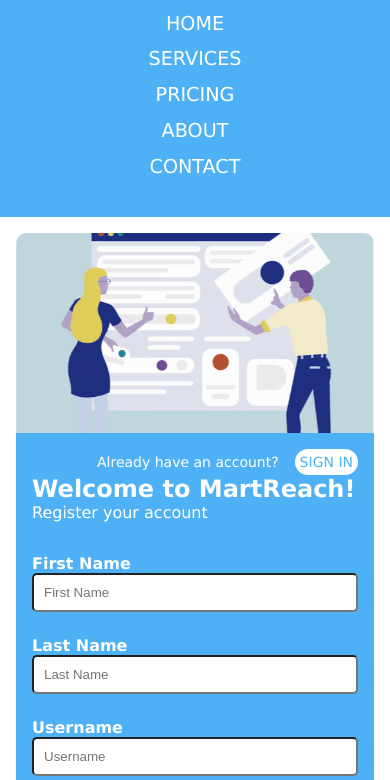
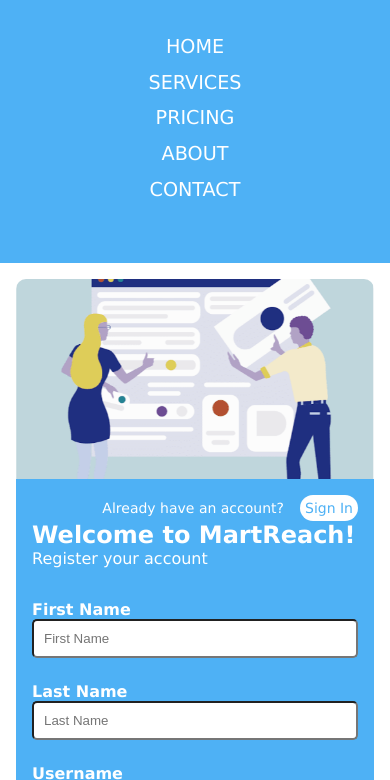
Before and after one commit to eonyedikachi/digital-marketing-tool, a plain HTML site: page Register.html in a window 390 px wide. Both pictures are taken after a click on the button "Toggle Navigation". Shown: the part 59-839 px from the top of the page. Drawn offline with Linux system fonts and the light colour scheme; a web font is replaced by a local one.

Commit message:
updated navbar

```diff
--- a/Register.html
+++ b/Register.html
@@ -55,7 +55,7 @@
             <div class="right">
                 <div class="signin">
                     <p>Already have an account?</p>
-                    <a href="">SIGN IN</a>
+                    <a href="./signin.html">Sign In</a>
                 </div>
                 <p>Welcome to MartReach!</p>
                 <p>Register your account</p>
--- a/styles/styles.css
+++ b/styles/styles.css
@@ -351,7 +351,7 @@
   }
 
   .nav-list.show {
-    height: 232px;
+    height: 278.4px;
     transition: all 1.2s ease;
   }
 
```
Also changed, not shown: signin.html (+1 -1 lines).
